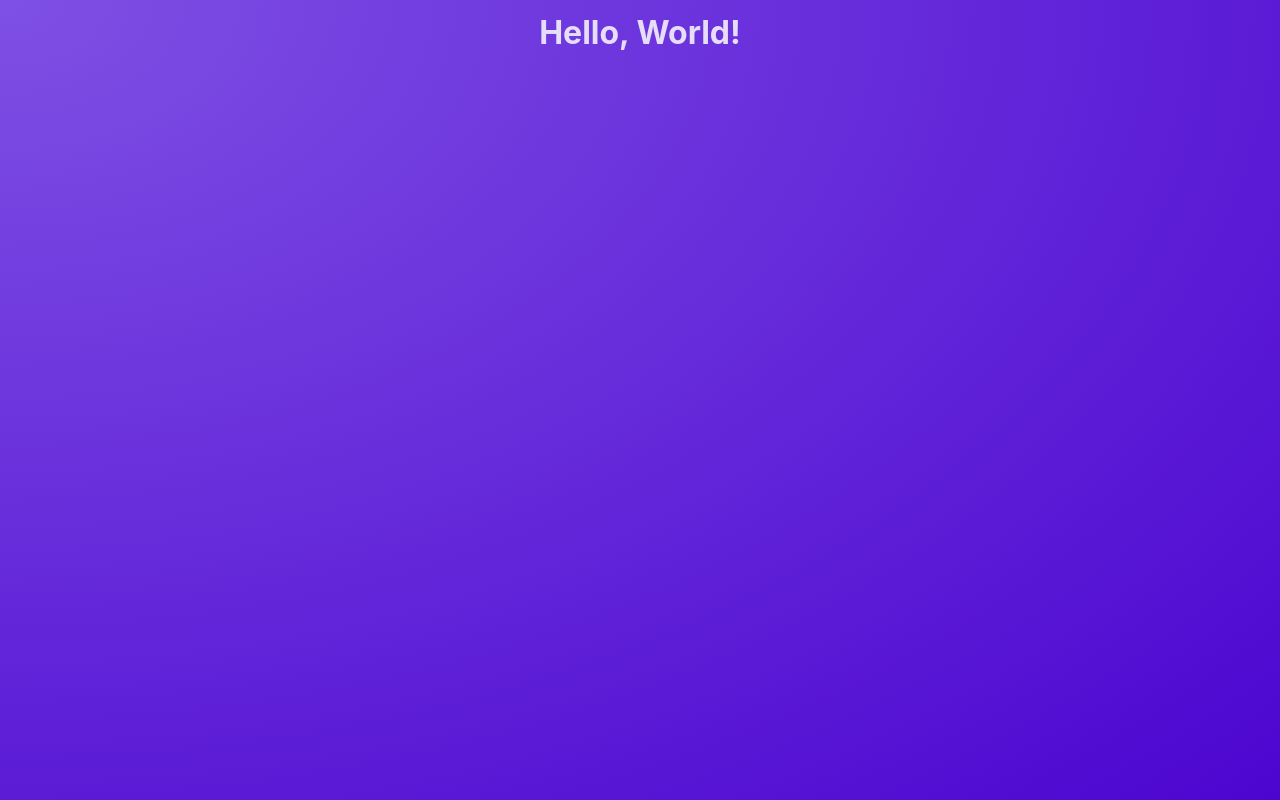
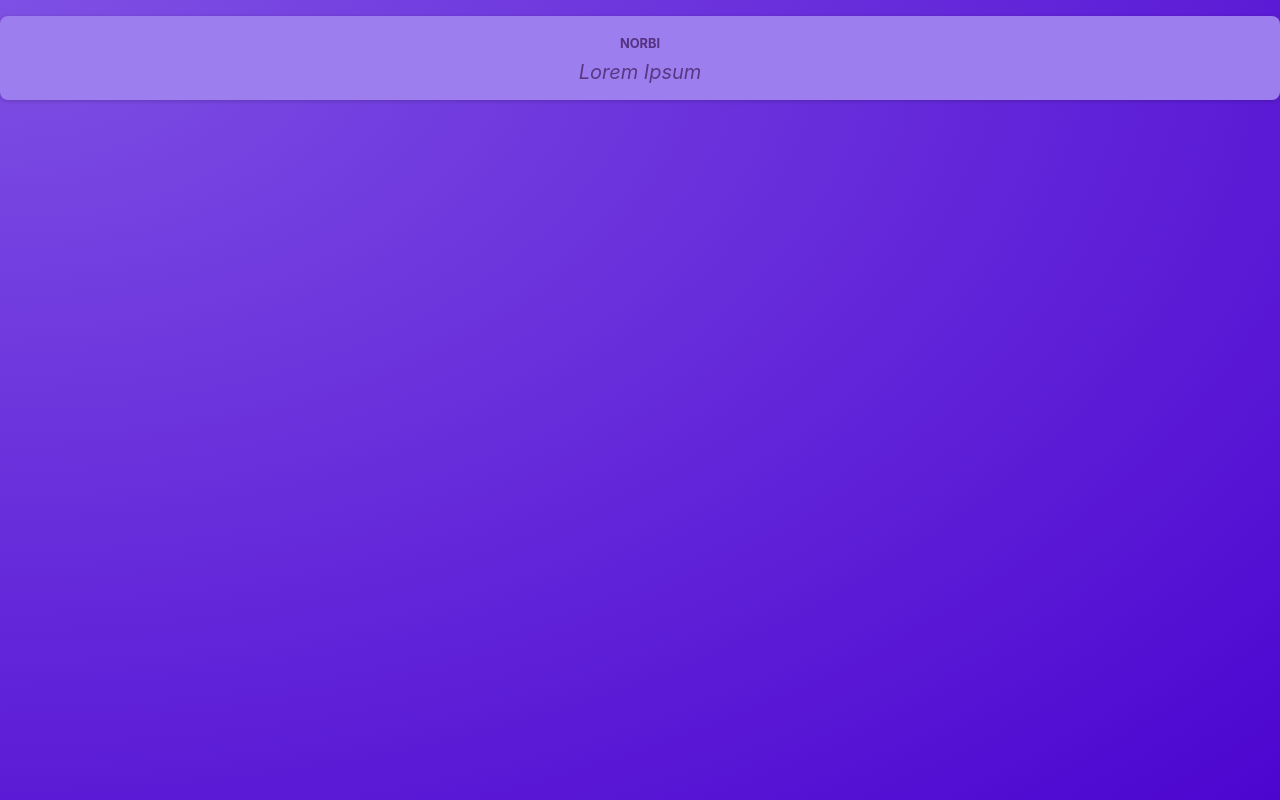
Before and after one commit to norbertparti/react-crash-course, a React (Vite) app: page / in a window 1280 px wide. Built offline with nearby package versions, Linux system fonts and the light colour scheme.

Commit message:
Add Post component and update App component to render a post

```diff
--- a/src/App.jsx
+++ b/src/App.jsx
@@ -1,8 +1,10 @@
+import Post from './component/Post';
+
 function App() {
   return (
-    <div>
-      <h1>Hello, World!</h1>
-    </div>
+    <main>
+      <Post author="Norbi" body="Lorem Ipsum"/>
+    </main>
   );
 }
 
--- a/src/component/Post.jsx
+++ b/src/component/Post.jsx
@@ -1,11 +1,20 @@
-import React from 'react';
+import classes from "./Post.module.css";
 
-const Post = () => {
+import PropTypes from 'prop-types';
+
+const Post = (props) => {
     return (
-        <div>
-            {/* Your post content goes here */}
+        <div className={classes.post}>
+            <p className={classes.author}>{props.author}</p>
+            <p className={classes.text}>{props.body}</p>
         </div>
     );
 };
 
+// Property type validation
+Post.propTypes = {
+    author: PropTypes.string.isRequired,
+    body: PropTypes.string.isRequired
+};
+
 export default Post;
--- /dev/null
+++ b/src/component/Post.module.css
@@ -0,0 +1,35 @@
+.post {
+    margin: 1rem 0;
+    padding: 1rem;
+    background-color: #9c7eee;
+    border-radius: 8px;
+    box-shadow: 0 1px 4px rgba(0, 0, 0, 0.2);
+    animation: animate-in 1s ease-out forwards;
+  }
+
+  .author {
+    font-size: 0.8rem;
+    font-weight: bold;
+    color: #543280;
+    margin: 0;
+    text-transform: uppercase;
+  }
+
+  .text {
+    white-space: pre-wrap;
+    font-size: 1.25rem;
+    margin: 0.25rem 0 0 0;
+    color: #593884;
+    font-style: italic;
+  }
+
+  @keyframes animate-in {
+    from {
+      opacity: 0;
+      transform: translateY(1rem);
+    }
+    to {
+      opacity: 1;
+      transform: translateY(0);
+    }
+  }
```
